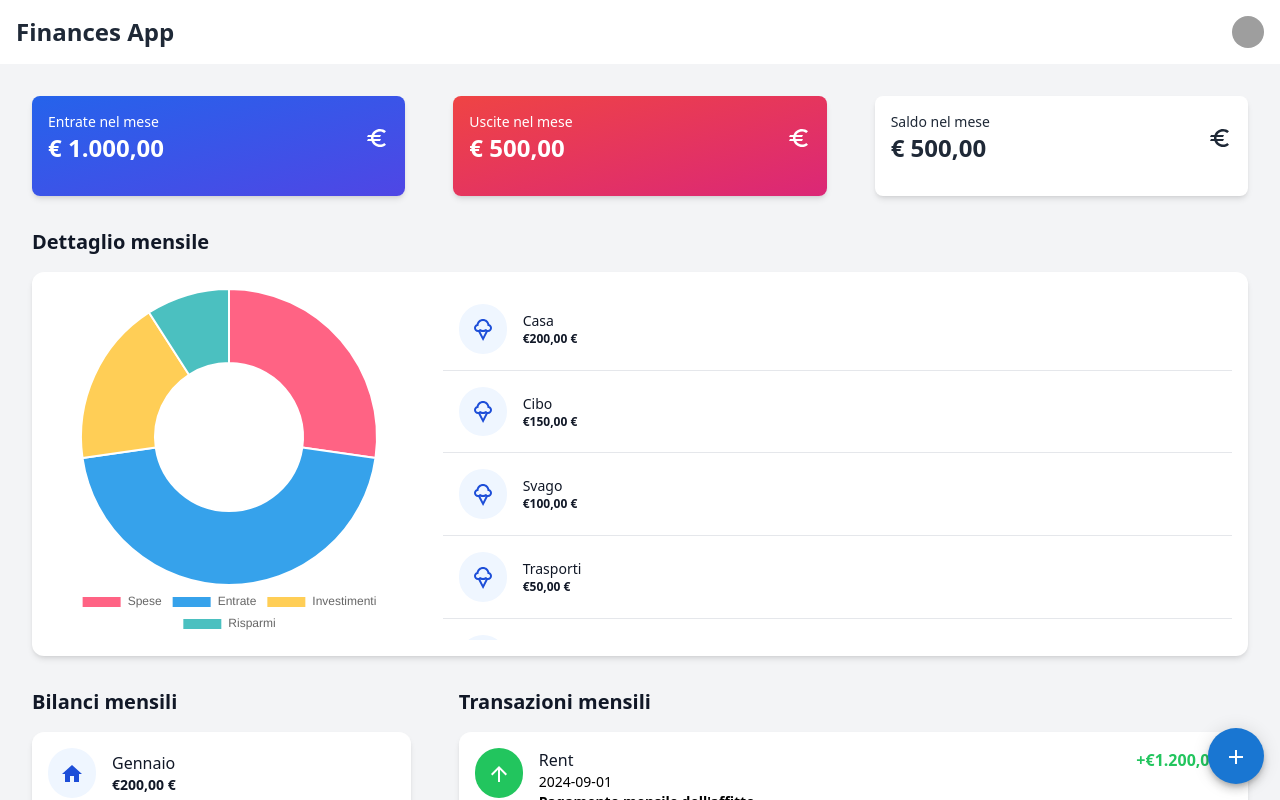
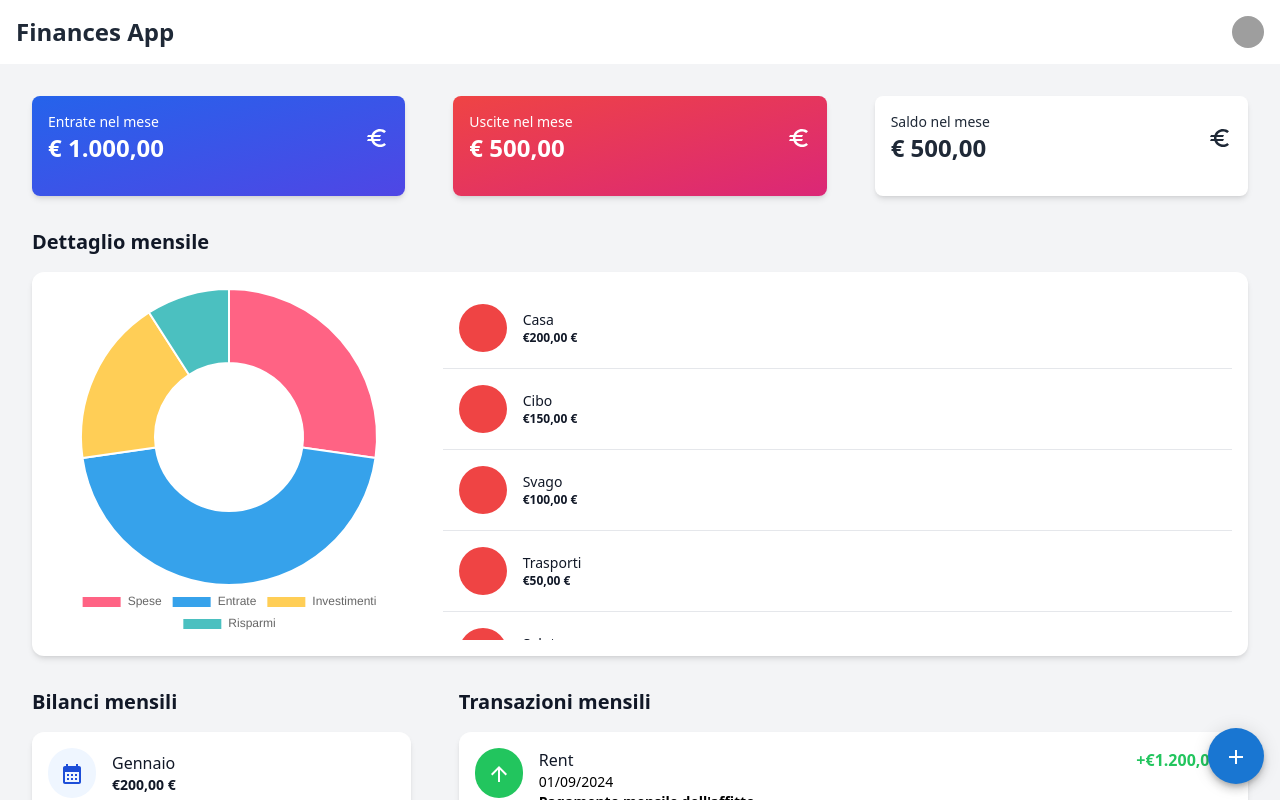
Before and after one commit to Mattia471/finance-dashboard-app, a React (Vite) app: page / in a window 1280 px wide. Shown: the top 800 px of the page. Built offline with nearby package versions, Linux system fonts and the light colour scheme; grey boxes are pictures that could not be loaded.

Commit message:
fix: color and layout

```diff
--- a/src/pages/components/MonthBalance.tsx
+++ b/src/pages/components/MonthBalance.tsx
@@ -1,6 +1,5 @@
 import {Doughnut} from "react-chartjs-2";
 import {useEffect, useState} from "react";
-import {IcecreamOutlined} from "@mui/icons-material";
 import {formatCurrency} from "../../utils.tsx";
 
 const categoriesData = [
@@ -70,9 +69,7 @@ const MonthBalance = ({data}) => {
                     <li key={index}
                         className="p-4 flex items-center space-x-4 text-gray-900">
                         {/* Icona transazione */}
-                        <div className="flex-shrink-0 rounded-full p-3 bg-blue-50 text-blue-700">
-                            <IcecreamOutlined/>
-                        </div>
+                        <div className="flex-shrink-0 rounded-full p-3 w-12 h-12 bg-red-500 text-blue-700"/>
                         {/* Dettagli transazione */}
                         <div className="flex-1">
                             <p className="text-sm font-medium">{transaction.category}</p>
--- a/src/pages/components/MonthsList.tsx
+++ b/src/pages/components/MonthsList.tsx
@@ -1,8 +1,7 @@
-import {Home, IcecreamOutlined, LocalHospital, ShoppingBasket} from "@mui/icons-material";
+import {CalendarMonth} from "@mui/icons-material";
 import {formatCurrency} from "../../utils.tsx";
 import {useEffect, useState} from "react";
 
-const hobbyIcons = [<Home/>, <ShoppingBasket/>, <IcecreamOutlined/>, <LocalHospital/>];
 
 const MonthsList = ({months}) => {
     const [monthsList, setMonthsList] = useState(months);
@@ -30,7 +29,7 @@ const MonthsList = ({months}) => {
                         {/* Icona transazione */}
                         <div
                             className={`flex-shrink-0 rounded-full p-3 bg-blue-50 text-blue-700`}>
-                            {hobbyIcons[Math.floor(Math.random() * hobbyIcons.length)]}
+                            <CalendarMonth/>
                         </div>
                         {/* Dettagli transazione */}
                         <div className="flex-1">
--- a/src/pages/components/TransactionsList.tsx
+++ b/src/pages/components/TransactionsList.tsx
@@ -1,6 +1,7 @@
 import {ArrowDownward, ArrowUpward} from "@mui/icons-material";
 import {formatCurrency} from "../../utils.tsx";
 import {useEffect, useState} from "react";
+import dayjs from "dayjs";
 
 const TransactionsList = ({transactions}) => {
     const [transactionsList, setTransactionsList] = useState(transactions);
@@ -37,8 +38,8 @@ const TransactionsList = ({transactions}) => {
                         {/* Dettagli transazione */}
                         <div className="flex-1">
                             <p className="text-md font-medium">{transaction.category}</p>
-                            <p className="text-sm text-black">{transaction.date}</p>
-                            <p className="text-sm text-black font-semibold">{transaction.description}</p>
+                            <p className="text-sm text-black">{dayjs(transaction.date).format("DD/MM/YYYY")}</p>
+                            < p className="text-sm text-black font-semibold">{transaction.description}</p>
                         </div>
                         {/* Importo */}
                         <div className="flex-shrink-0 text-right">
```
